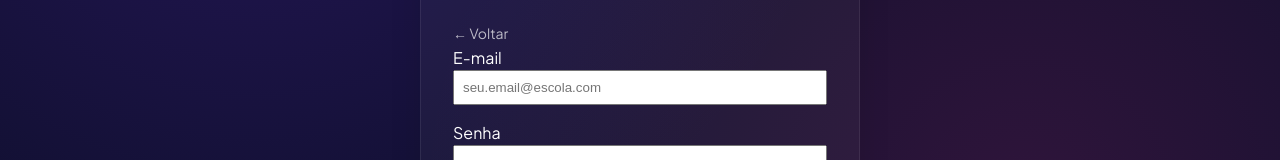
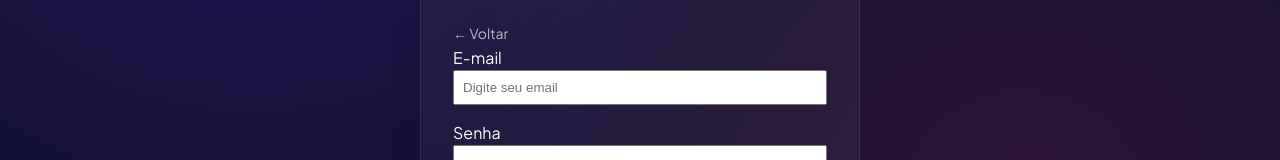
Before and after one commit to Dancini12/steam-planner, a React (Vite) app: page / in a window 1280 px wide. Both pictures are taken after a click on the button "Fazer login". Shown: the part 425-585 px from the top of the page. Built offline with nearby package versions, Linux system fonts and the light colour scheme; no server answers.

Commit message:
Atualiza placeholder do campo de email

```diff
--- a/src/components/project/PedagogicalPlannerModal.jsx
+++ b/src/components/project/PedagogicalPlannerModal.jsx
@@ -72,7 +72,6 @@ const PERSONALIZATION_OPTIONS = {
     title: 'Avaliação',
     type: 'single',
     options: [
-
       { id: 'observacao', label: 'Observação do professor', instruction: 'Propor avaliação por observação, registro em diário de bordo e evidências do processo.' },
       { id: 'autoavaliacao', label: 'Autoavaliação dos alunos', instruction: 'Incluir autoavaliação curta para os estudantes refletirem sobre participação e aprendizagem.' }
     ]
--- a/src/pages/Login.jsx
+++ b/src/pages/Login.jsx
@@ -531,7 +531,7 @@ export default function Login({ onLogin }) {
                 <label>E-mail</label>
                 <input
                   type="email"
-                  placeholder="seu.email@escola.com"
+                  placeholder="Digite seu email"
                   value={loginEmail}
                   onChange={(e) => setLoginEmail(e.target.value)}
                   style={{ width: "100%", marginBottom: "1rem", padding: "8px" }}
@@ -580,7 +580,7 @@ export default function Login({ onLogin }) {
                 <label>E-mail institucional *</label>
                 <input
                   type="email"
-                  placeholder="joao@escola.edu.br"
+                  placeholder="Digite seu email"
                   value={signupEmail}
                   onChange={(e) => setSignupEmail(e.target.value)}
                   style={{ width: "100%", marginBottom: "1rem", padding: "8px" }}
```
